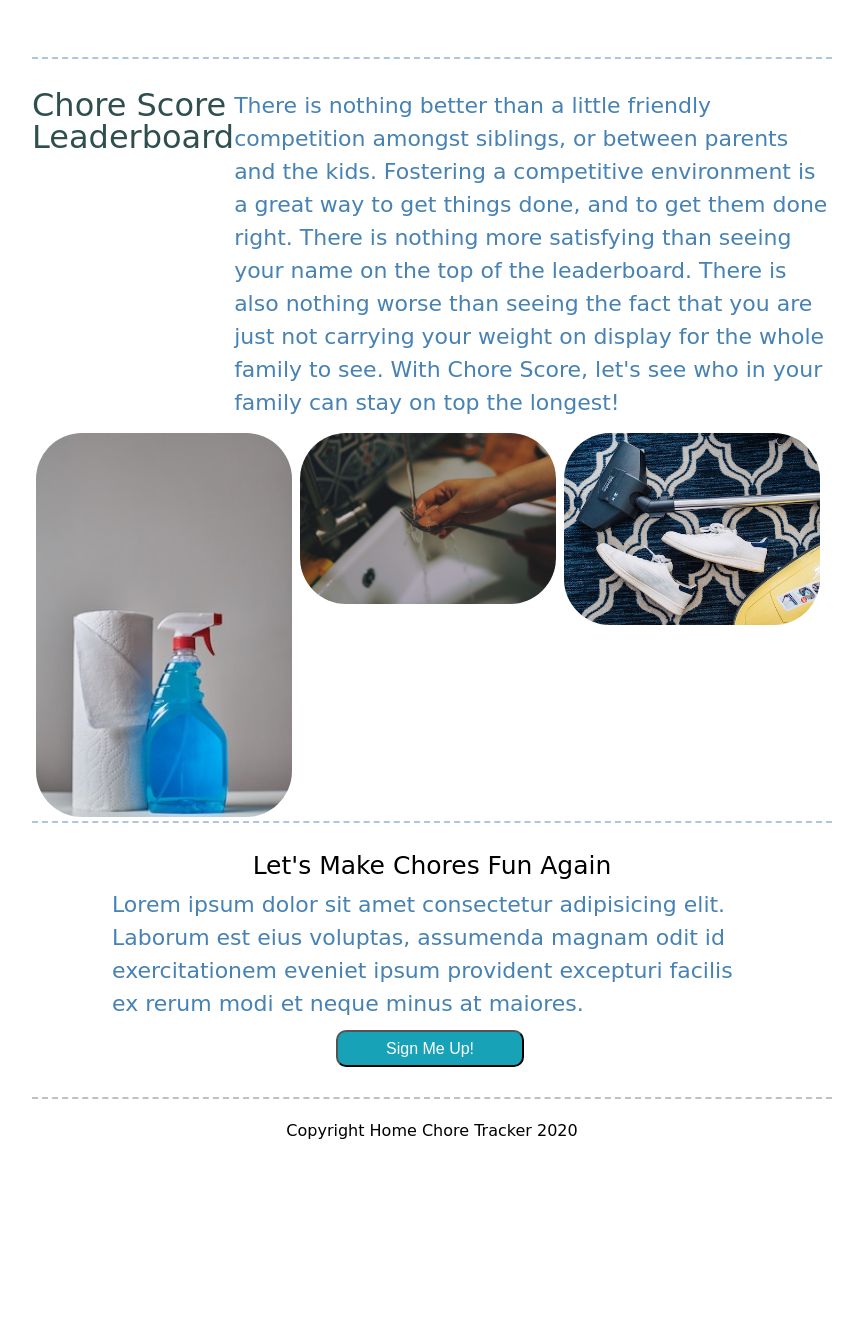
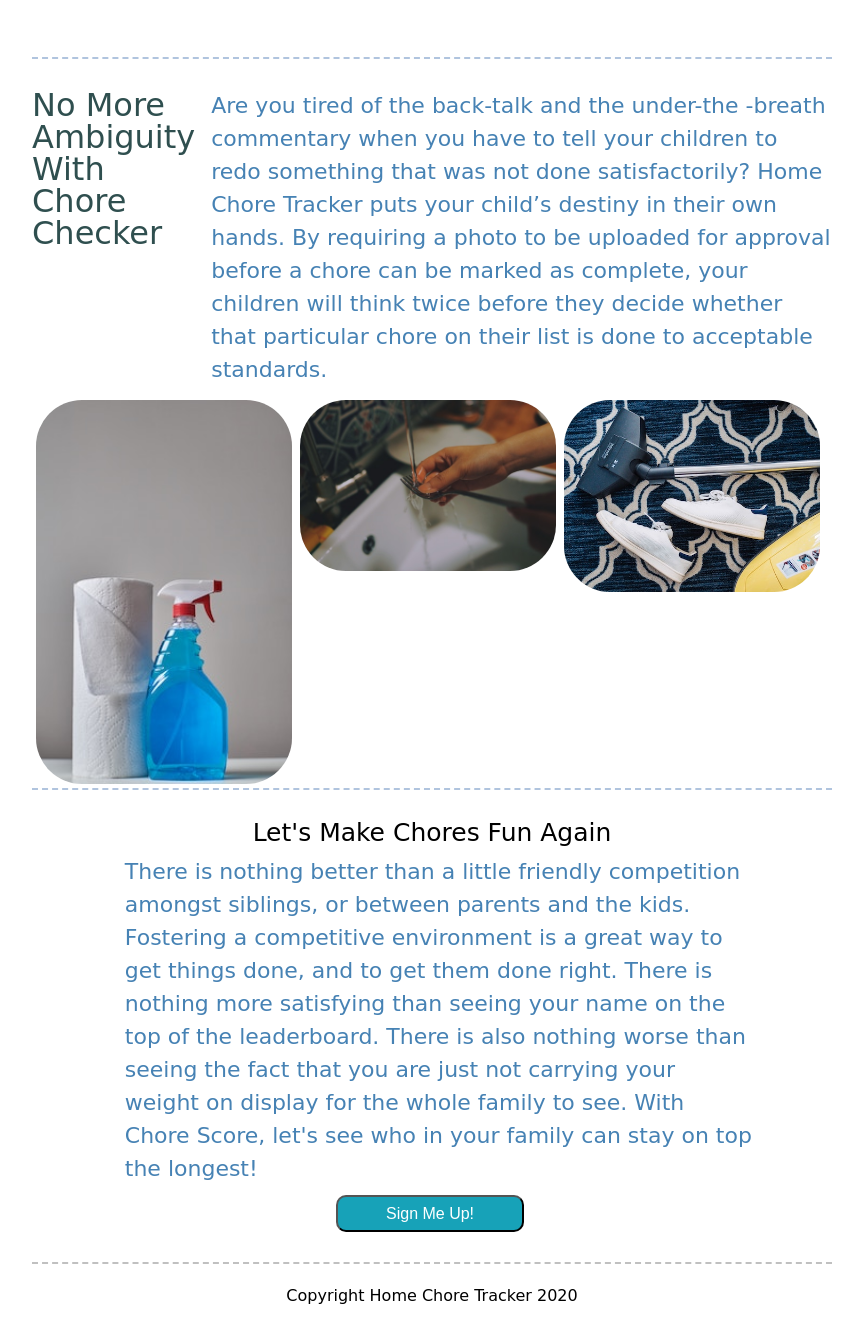
Before and after one commit to BuildWeekHomeChoreTracker/UI-Marketing, a plain HTML site: page index.html in a window 1280 px wide. Shown: the part 2765-4093 px from the top of the page, without its empty margins (208-1071 px from the left). Before the commit the page ends 3928 px from the top, so only its background shows below. Drawn offline with Linux system fonts and the light colour scheme; a web font is replaced by a local one.

Commit message:
finalized copy on main landing page
finalized all copy on main landing page

```diff
--- a/index.html
+++ b/index.html
@@ -80,8 +80,8 @@
     </section>
     <section class="content-destination">
         <div class="content-destination1">
-            <h2>Chore Score Leaderboard</h2>
-            <p>There is nothing better than a little friendly competition amongst siblings, or between parents and the kids. Fostering a competitive environment is a great way to get things done, and to get them done right. There is nothing more satisfying than seeing your name on the top of the leaderboard. There is also nothing worse than seeing the fact that you are just not carrying your weight on display for the whole family to see. With Chore Score, let's see who in your family can stay on top the longest!</p>
+            <h2>No More Ambiguity With Chore Checker</h2>
+            <p>Are you tired of the back-talk and the under-the -breath commentary when you have to tell your children to redo something that was not done satisfactorily? Home Chore Tracker puts your child’s destiny in their own hands. By requiring a photo to be uploaded for approval before a chore can be marked as complete, your children will think twice before they decide whether that particular chore on their list is done to acceptable standards.</p>
         </div>
         <div class="content-destination2">
             <img src="img/windex and paper towels.jpg" alt="picture of a bottle of windex and a roll of paper towels">
@@ -94,7 +94,7 @@
 
       <div class="destination">
         <h4>Let's Make Chores Fun Again</h4>
-        <p>Lorem ipsum dolor sit amet consectetur adipisicing elit. Laborum est eius voluptas, assumenda magnam odit id exercitationem eveniet ipsum provident excepturi facilis ex rerum modi et neque minus at maiores.</p>
+        <p>There is nothing better than a little friendly competition amongst siblings, or between parents and the kids. Fostering a competitive environment is a great way to get things done, and to get them done right. There is nothing more satisfying than seeing your name on the top of the leaderboard. There is also nothing worse than seeing the fact that you are just not carrying your weight on display for the whole family to see. With Chore Score, let's see who in your family can stay on top the longest!</p>
         <div class="btn">
           <button type="button">Sign Me Up!</button>
         </div>
--- a/less/home-page.less
+++ b/less/home-page.less
@@ -124,6 +124,10 @@ header{
         display: flex;
     }//closing brackets for .content-destination .content-destination1
 
+      p{
+        padding-left: 2%;
+      }
+
     .content-destination2{
       display: flex;
 
```
Also changed, not shown: css/index.css.
